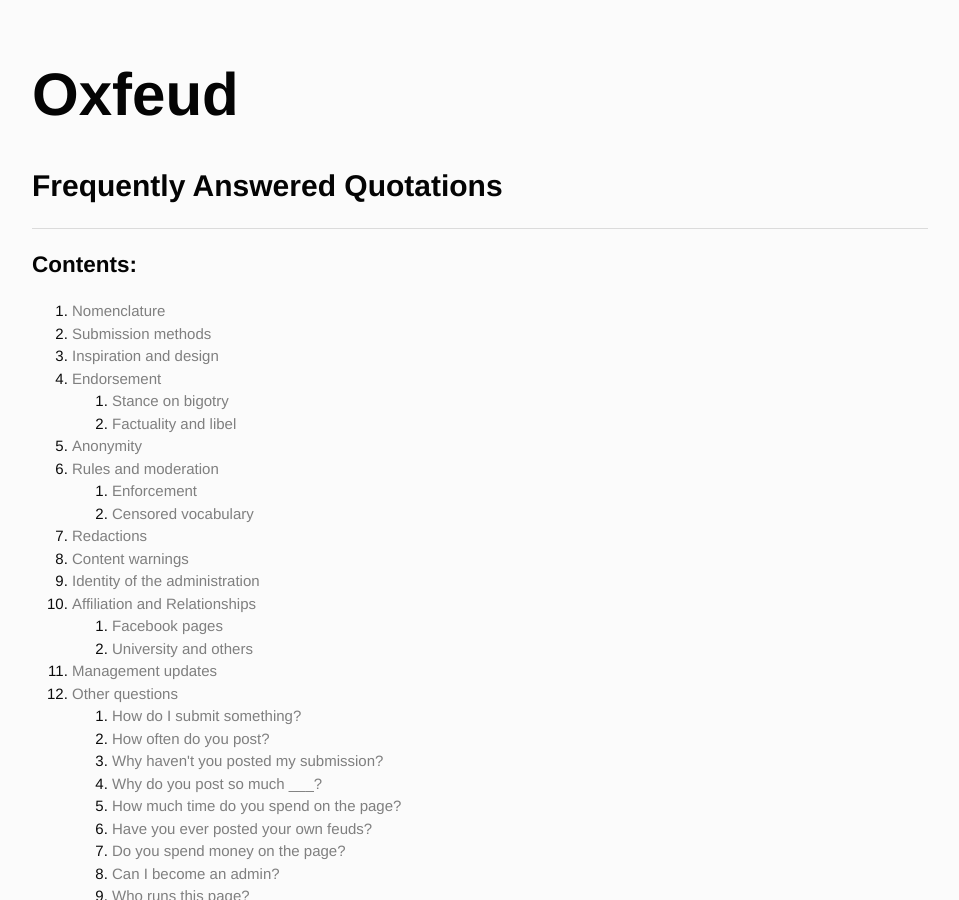
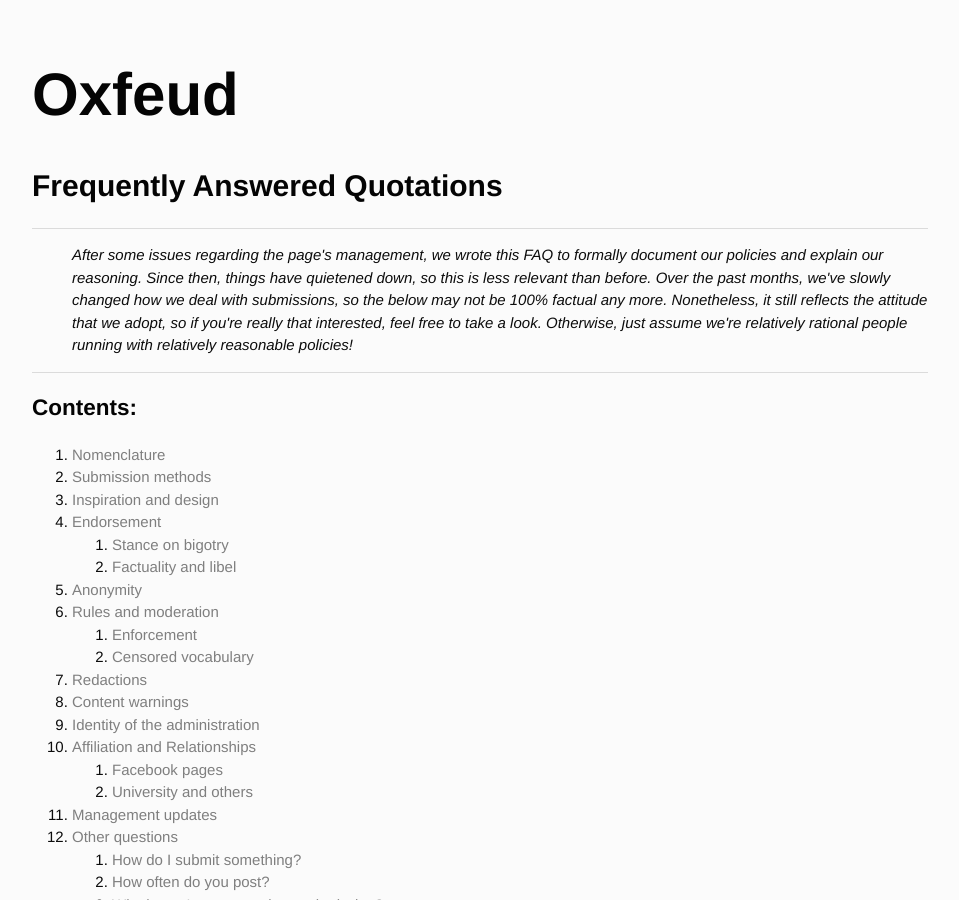
Before and after one commit to Oxfeud/oxfeud.github.io, a Jekyll site: the page built from index.html, in a window 1280 px wide and 900 px high. Shown: the whole window, without its empty margins (160-1119 px from the left). Built offline with Jekyll 4.4.1, drawn with Linux system fonts in a browser that asks for light colours.

Commit message:
Update index.html

```diff
--- a/index.html
+++ b/index.html
@@ -5,6 +5,8 @@
 <div>
 	<h1>Oxfeud</h1>
 	<h2>Frequently Answered Quotations</h2>
+	<div style="border-top: 1px solid #dbdbdb; font-size: 0em; margin-top: 2em; margin-bottom: 2em;"></div>
+	<p><i>After some issues regarding the page's management, we wrote this FAQ to formally document our policies and explain our reasoning. Since then, things have quietened down, so this is less relevant than before. Over the past months, we've slowly changed how we deal with submissions, so the below may not be 100% factual any more. Nonetheless, it still reflects the attitude that we adopt, so if you're really that interested, feel free to take a look. Otherwise, just assume we're relatively rational people running with relatively reasonable policies!</i></p>
 	<div style="border-top: 1px solid #dbdbdb; font-size: 0em; margin-top: 2em; margin-bottom: 2em;"></div>
 	<h3>Contents:</h3>
 	<ol class="noindent">
```
